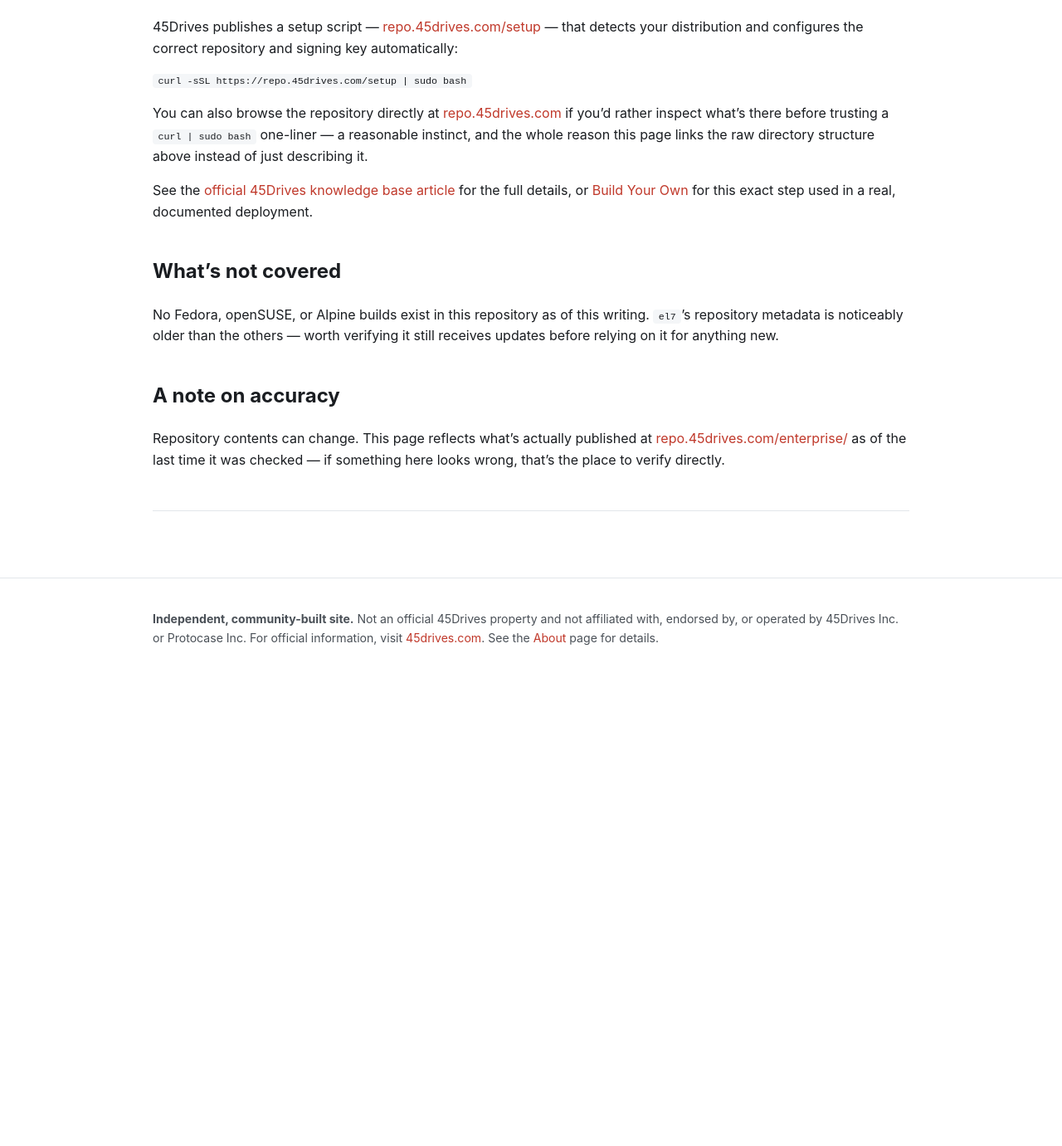
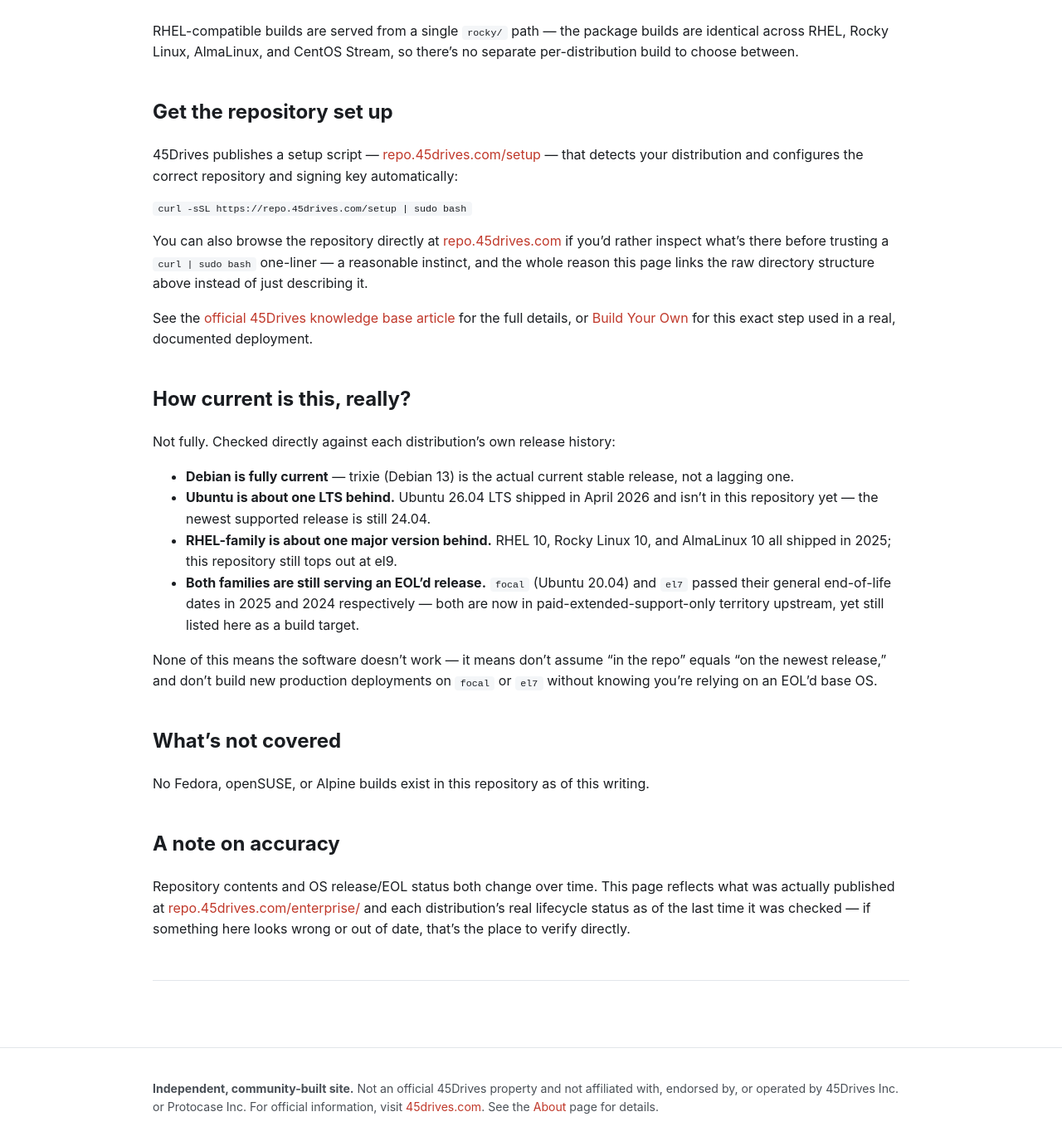
Before and after one commit to mcgarrah/45drives-org, a Jekyll site: the page built from _technology/linux-packages.md, in a window 1280 px wide and 1400 px high, scrolled down 943 px. Shown: the top 1381 px of the window at 83% size. Built offline with Jekyll 4.4.1, drawn with Linux system fonts in a browser that asks for light colours; comment, search, counter and statistics services are not loaded; before the commit the page ends 1778 px from its top, so only the background shows below that; some of the changed text lies outside the part shown.

Commit message:
Add OS currency assessment to the package repository page
Researched actual release/EOL status for each supported distro
family (not assumed): Debian is fully current (trixie is the
real current stable). Ubuntu is about one LTS behind (26.04
shipped April 2026, repo tops out at 24.04). RHEL-family is about
one major version behind (RHEL/Rocky/Alma 10 shipped in 2025,
repo tops out at el9). Both focal (Ubuntu 20.04) and el7 are past
their general EOL dates (May 2025 and June 2024 respectively) and
now in paid-extended-support-only territory upstream, yet still
listed as supported build targets. Added a status column to both
tables and a dedicated "How current is this, really?" section.

Co-Authored-By: Claude Sonnet 5 <noreply@anthropic.com>
Claude-Session: https://claude.ai/code/session_01WYVMYbuVGuqHmaZoFUNnVe

```diff
--- a/_technology/linux-packages.md
+++ b/_technology/linux-packages.md
@@ -14,21 +14,21 @@ documentation.
 
 ## Debian family (APT)
 
-| Distribution | Codename | Version |
-| --- | --- | --- |
-| Ubuntu | `focal` | 20.04 LTS |
-| Ubuntu | `jammy` | 22.04 LTS |
-| Ubuntu | `noble` | 24.04 LTS |
-| Debian | `bookworm` | Debian 12 (also the base of Proxmox VE 8) |
-| Debian | `trixie` | Debian 13 (also the base of Proxmox VE 9) |
+| Distribution | Codename | Version | Status |
+| --- | --- | --- | --- |
+| Ubuntu | `focal` | 20.04 LTS | ⚠️ Past general EOL — standard support ended May 2025, now ESM-only (paid Ubuntu Pro) |
+| Ubuntu | `jammy` | 22.04 LTS | Supported |
+| Ubuntu | `noble` | 24.04 LTS | Supported |
+| Debian | `bookworm` | Debian 12 (also the base of Proxmox VE 8) | Supported |
+| Debian | `trixie` | Debian 13 (also the base of Proxmox VE 9) | Supported — current stable Debian release |
 
 ## RHEL family (YUM/DNF)
 
-| Distribution | Codename | Version |
-| --- | --- | --- |
-| RHEL / Rocky Linux / AlmaLinux / CentOS Stream | `el7` | Version 7 |
-| RHEL / Rocky Linux / AlmaLinux / CentOS Stream | `el8` | Version 8 |
-| RHEL / Rocky Linux / AlmaLinux / CentOS Stream | `el9` | Version 9 |
+| Distribution | Codename | Version | Status |
+| --- | --- | --- | --- |
+| RHEL / Rocky Linux / AlmaLinux / CentOS Stream | `el7` | Version 7 | ⚠️ Past general EOL — maintenance ended June 2024, now ELS-only (paid extended support) |
+| RHEL / Rocky Linux / AlmaLinux / CentOS Stream | `el8` | Version 8 | Supported |
+| RHEL / Rocky Linux / AlmaLinux / CentOS Stream | `el9` | Version 9 | Supported |
 
 RHEL-compatible builds are served from a single `rocky/` path — the package builds are
 identical across RHEL, Rocky Linux, AlmaLinux, and CentOS Stream, so there's no separate
@@ -53,14 +53,31 @@ See the [official 45Drives knowledge base article](https://knowledgebase.45drive
 for the full details, or [Build Your Own](/build-your-own/) for this exact step used in a real,
 documented deployment.
 
+## How current is this, really?
+
+Not fully. Checked directly against each distribution's own release history:
+
+- **Debian is fully current** — trixie (Debian 13) is the actual current stable release, not
+  a lagging one.
+- **Ubuntu is about one LTS behind.** Ubuntu 26.04 LTS shipped in April 2026 and isn't in this
+  repository yet — the newest supported release is still 24.04.
+- **RHEL-family is about one major version behind.** RHEL 10, Rocky Linux 10, and AlmaLinux 10
+  all shipped in 2025; this repository still tops out at el9.
+- **Both families are still serving an EOL'd release.** `focal` (Ubuntu 20.04) and `el7`
+  passed their general end-of-life dates in 2025 and 2024 respectively — both are now in
+  paid-extended-support-only territory upstream, yet still listed here as a build target.
+
+None of this means the software doesn't work — it means don't assume "in the repo" equals
+"on the newest release," and don't build new production deployments on `focal` or `el7`
+without knowing you're relying on an EOL'd base OS.
+
 ## What's not covered
 
-No Fedora, openSUSE, or Alpine builds exist in this repository as of this writing. `el7`'s
-repository metadata is noticeably older than the others — worth verifying it still receives
-updates before relying on it for anything new.
+No Fedora, openSUSE, or Alpine builds exist in this repository as of this writing.
 
 ## A note on accuracy
 
-Repository contents can change. This page reflects what's actually published at
-[repo.45drives.com/enterprise/](https://repo.45drives.com/enterprise/) as of the last time it
-was checked — if something here looks wrong, that's the place to verify directly.
+Repository contents and OS release/EOL status both change over time. This page reflects what
+was actually published at [repo.45drives.com/enterprise/](https://repo.45drives.com/enterprise/)
+and each distribution's real lifecycle status as of the last time it was checked — if
+something here looks wrong or out of date, that's the place to verify directly.
```
